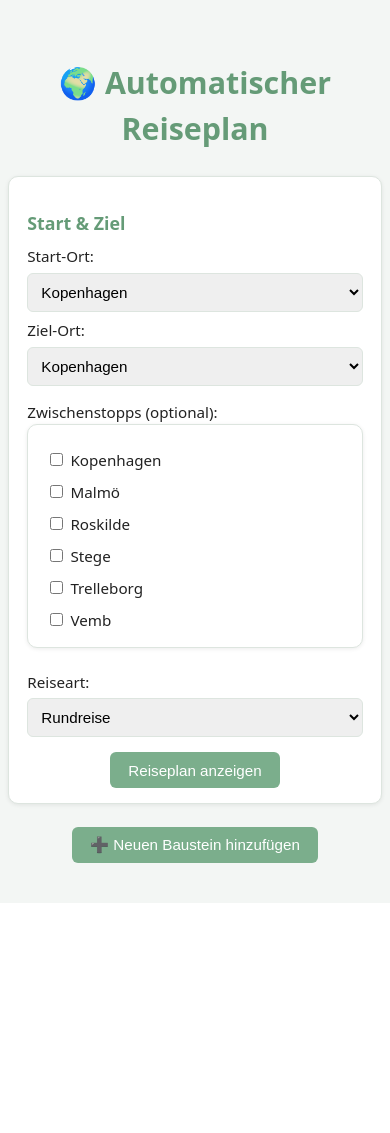
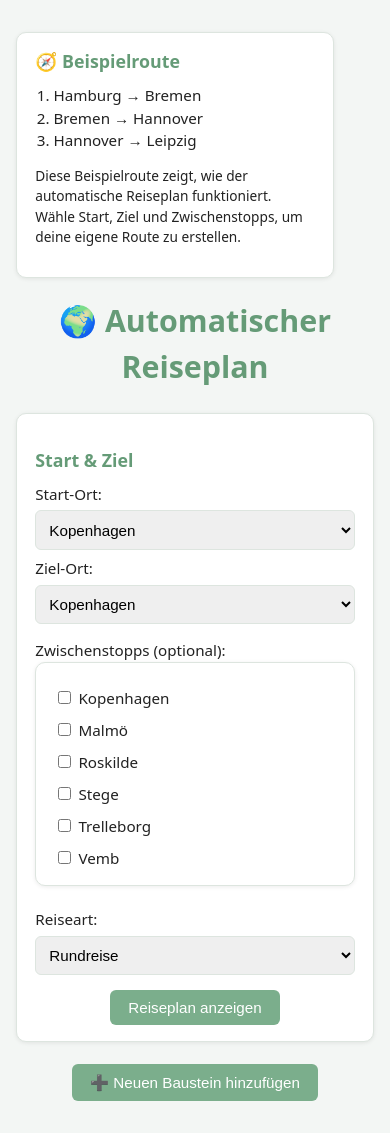
Before and after one commit to windrunnerz/reiseplan-poc, a Flask app: page / in a window 390 px wide. Before the commit the page ends 863 px from the top, so only its background shows below. Run offline with Flask 3, Linux system fonts and the light colour scheme.

Commit message:
refactor(ui): introduce Jinja template inheritance and unified layout structure
- Created base.html as root template for all pages (using Jinja template inheritance)
- Refactored index, reiseplan, and add_baustein to extend base.html
- Unified sidebar layout with consistent positioning and responsive behavior
- Adjusted stylesheet for new page-with-sidebar and page-main structure
- Removed redundant wrappers and simplified markup hierarchy

```diff
--- a/static/css/stylesheet.css
+++ b/static/css/stylesheet.css
@@ -16,6 +16,7 @@
   --radius: 10px;
   --shadow: 0 1px 4px rgba(0, 0, 0, 0.08);
   --font-family: system-ui, sans-serif;
+  --sidebar-offset: 320px;
 }
 
 /* -----------------------------
@@ -30,6 +31,7 @@
   line-height: 1.5;
 }
 
+/* Hauptcontainer ohne Sidebar (z. B. Add-Baustein-Seite) */
 main.container {
   max-width: 800px;
   margin: 2rem auto;
@@ -196,26 +198,51 @@
 .mt-3 { margin-top: 1.5em; }
 
 /* ========================================================
-   🧭 Sidebar + Scroll-Spy (Reiseplan)
-   Modularer Zusatz, beeinflusst nur .reiseplan-container
+   🌿 Standard-Layout mit Sidebar
+   Für alle Seiten: Hauptinhalt zentriert, Sidebar links angedockt
    ======================================================== */
 
-.reiseplan-container {
-  display: grid;
-  grid-template-columns: 280px 1fr;
-  gap: 2rem;
-  align-items: start;
-  margin: 2rem auto;
+.page-with-sidebar {
+  position: relative;          /* Rahmen für absolute Sidebar */
+  display: block;              /* Sidebar wird aus dem Flow entfernt */
+  max-width: 800px;
+  margin: 2rem auto;           /* Hauptkarte zentriert */
   padding: 0 2rem 2rem;
-  max-width: 1200px;
   box-sizing: border-box;
 }
 
-/* --- Sidebar --- */
-.sidebar {
+/* Wrapper für Sidebar – nimmt sie aus dem normalen Höhenfluss */
+.page-sidebar-wrapper {
+  position: absolute;
+  left: calc(50% - 800px / 2 - 320px);
+  top: 0;
+  height: 100%;
+}
+
+/* Hauptinhalt */
+.page-main {
+  max-width: 800px;
+  margin: 0 auto;
+}
+
+/* Wenn keine Sidebar vorhanden ist → einspaltiges Layout */
+.page-with-sidebar:not(:has(.page-sidebar)) {
+  display: block;
+  max-width: 800px;
+  padding: 1rem;
+}
+
+/* --- Sticky Sidebar selbst --- */
+.page-sidebar {
   position: sticky;
-  top: 7.9rem;
+  top: 6.5rem;
   align-self: start;
+
+  width: max-content;
+  min-width: 200px;
+  max-width: 280px;
+  overflow: visible;
+
   background: var(--card-bg);
   border: 1px solid var(--border-color);
   border-radius: var(--radius);
@@ -223,19 +250,25 @@
   padding: 1em 1.2em;
 }
 
-.sidebar h3 {
+.page-sidebar h3 {
   color: var(--primary-dark);
   margin-top: 0;
   margin-bottom: 0.5em;
 }
 
-.sidebar ol {
+.page-sidebar ol {
   list-style: decimal;
   padding-left: 1.2em;
   margin: 0;
 }
 
-.sidebar a {
+.page-sidebar ul {
+  list-style: none;
+  padding-left: 0;
+  margin: 0;
+}
+
+.page-sidebar a {
   color: var(--primary-dark);
   text-decoration: none;
   display: block;
@@ -244,28 +277,32 @@
   transition: background 0.3s ease, color 0.3s ease, border-left 0.3s ease;
 }
 
-.sidebar a:focus {
+.page-sidebar a:focus {
   outline: 2px solid var(--primary);
   outline-offset: 2px;
 }
 
-/* Hover-Effekt mit Textmarker-Stil */
-.sidebar a:hover {
-  text-decoration: none; /* kein Unterstrich */
+.page-sidebar a:hover {
   background: linear-gradient(to right, rgba(123, 174, 140, 0.2), transparent 70%);
   color: var(--primary);
   border-radius: 3px;
-  transition: background 0.2s ease, color 0.2s ease, border-left 0.2s ease;
 }
 
-/* --- Responsive Fallback --- */
-@media (max-width: 800px) {
-  .reiseplan-container {
-    grid-template-columns: 1fr;
+/* --- Responsive --- */
+@media (max-width: 900px) {
+  .page-with-sidebar {
+    max-width: 100%;
+    padding: 0 1rem;
   }
-  .sidebar {
-    position: relative;
-    top: auto;
+
+  .page-sidebar-wrapper {
+    position: static;
+    height: auto;
+  }
+
+  .page-sidebar {
+    position: static;
+    width: auto;
     margin-bottom: 1rem;
   }
 }
--- /dev/null
+++ b/templates/base.html
@@ -0,0 +1,26 @@
+<!DOCTYPE html>
+<html lang="de">
+<head>
+  <meta charset="UTF-8">
+  <meta name="viewport" content="width=device-width, initial-scale=1.0">
+  <title>{% block title %}Reiseplan PoC{% endblock %}</title>
+  <link rel="stylesheet" href="{{ url_for('static', filename='css/stylesheet.css') }}">
+</head>
+<body>
+
+  <main class="page-with-sidebar">
+
+    {# Sidebar wird nur gerendert, wenn der Block definiert ist #}
+    {% block sidebar %}
+    {% endblock %}
+
+    <div class="page-main">
+      {% block content %}
+      <!-- Seiteninhalt -->
+      {% endblock %}
+    </div>
+
+  </main>
+
+</body>
+</html>
--- a/templates/index.html
+++ b/templates/index.html
@@ -1,13 +1,24 @@
-<!DOCTYPE html>
-<html lang="de">
-<head>
-    <meta charset="UTF-8">
-    <meta name="viewport" content="width=device-width, initial-scale=1.0">
-    <title>Reiseplan Generator</title>
-    <link rel="stylesheet" href="{{ url_for('static', filename='css/stylesheet.css') }}">
-</head>
-<body>
-  <main class="container">
+{% extends "base.html" %}
+{% block title %}Reiseplan Generator{% endblock %}
+
+{% block sidebar %}
+  <div class="page-sidebar-wrapper">
+    <aside class="page-sidebar">
+      <h3>🧭 Beispielroute</h3>
+      <ol>
+        <li>Hamburg → Bremen</li>
+        <li>Bremen → Hannover</li>
+        <li>Hannover → Leipzig</li>
+      </ol>
+      <p style="margin-top: 1em; font-size: 0.9em;">
+        Diese Beispielroute zeigt, wie der automatische Reiseplan funktioniert.<br>
+        Wähle Start, Ziel und Zwischenstopps, um deine eigene Route zu erstellen.
+      </p>
+    </aside>
+  </div>
+{% endblock %}
+
+{% block content %}
   <h1>🌍 Automatischer Reiseplan</h1>
 
   {% with messages = get_flashed_messages() %}
@@ -40,7 +51,10 @@
     <label for="zwischenstopps" class="mt-2">Zwischenstopps (optional):</label>
     <div class="form-section">
       {% for ort in stadt_orte %}
-          <label><input type="checkbox" name="zwischenstopps" value="{{ ort | lower }}"> {{ ort }}</label>
+        <label>
+          <input type="checkbox" name="zwischenstopps" value="{{ ort | lower }}">
+          {{ ort }}
+        </label>
       {% endfor %}
     </div>
 
@@ -59,6 +73,4 @@
   <form action="{{ url_for('add_baustein') }}" method="get" class="mt-3 text-center">
     <button type="submit" class="btn">➕ Neuen Baustein hinzufügen</button>
   </form>
-  </main>
-</body>
-</html>
+{% endblock %}
```
Also changed, not shown: templates/add_baustein.html (+6 -14 lines), templates/reiseplan.html (+20 -20 lines). Lines whose indentation alone changed are shown as unchanged.
